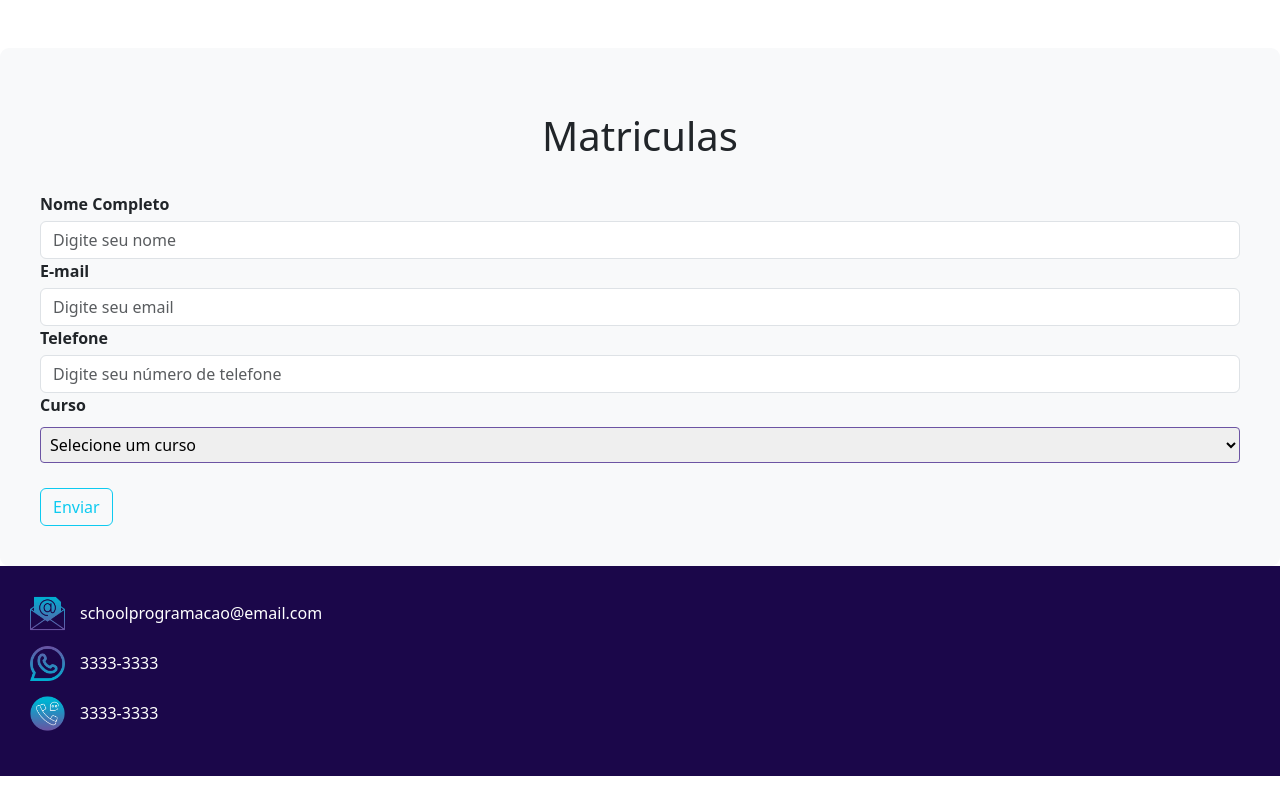
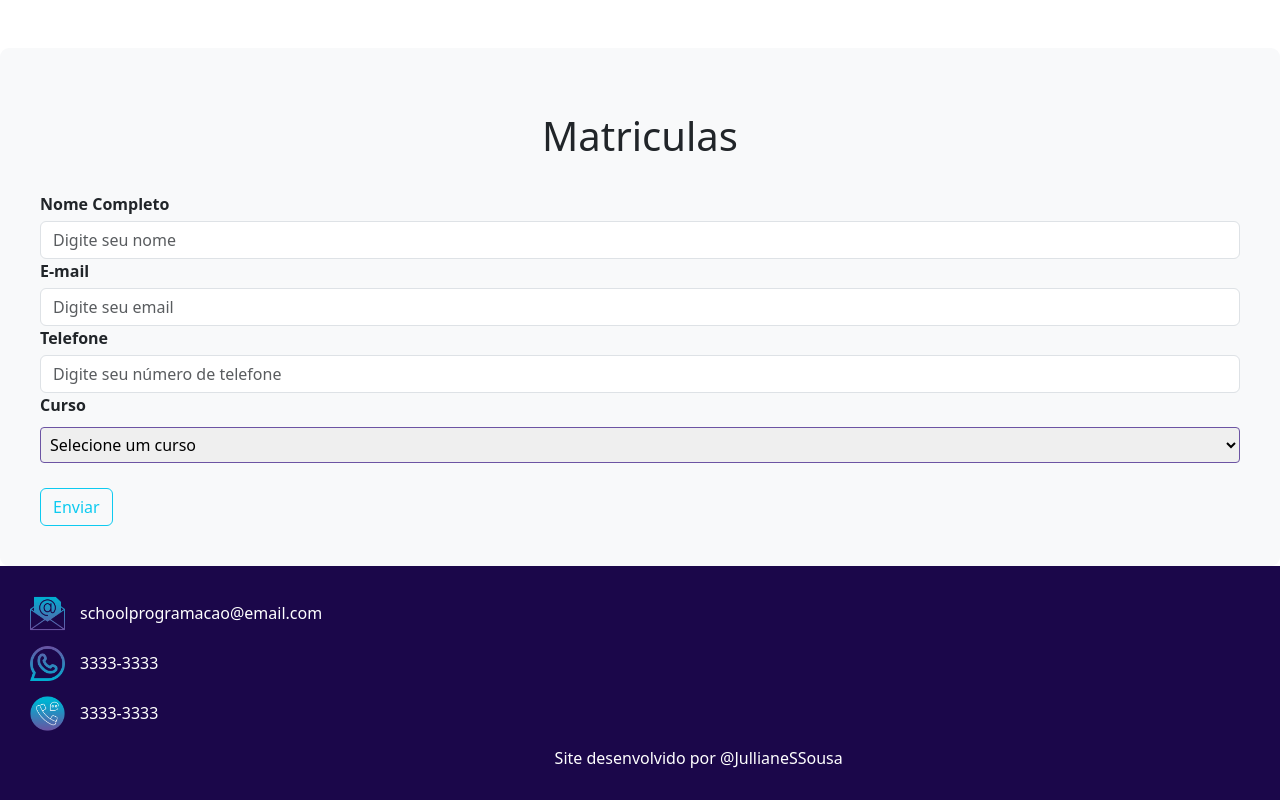
Before and after one commit to JullianeSSousa/Bootstrap, a plain HTML site: page index.html in a window 1280 px wide. Shown: the part 2466-3266 px from the top of the page. Before the commit the page ends 3242 px from the top, so only its background shows below. Drawn offline with nearby package versions, Linux system fonts and the light colour scheme.

Commit message:
Add files via upload
Atualização do footer da pagina

```diff
--- a/index.html
+++ b/index.html
@@ -168,7 +168,11 @@
 
         </div>
 
+        <div>  <span class="text">Site desenvolvido por @JullianeSSousa</span> </div>
+
     </footer>
+
+
 
 </body>
 
--- a/style.css
+++ b/style.css
@@ -165,6 +165,10 @@ label {
     margin-right: 15px;
 }
 
+.text{
+    text-align: center;
+    margin-left: 43%;
+}
 
 
 
```
